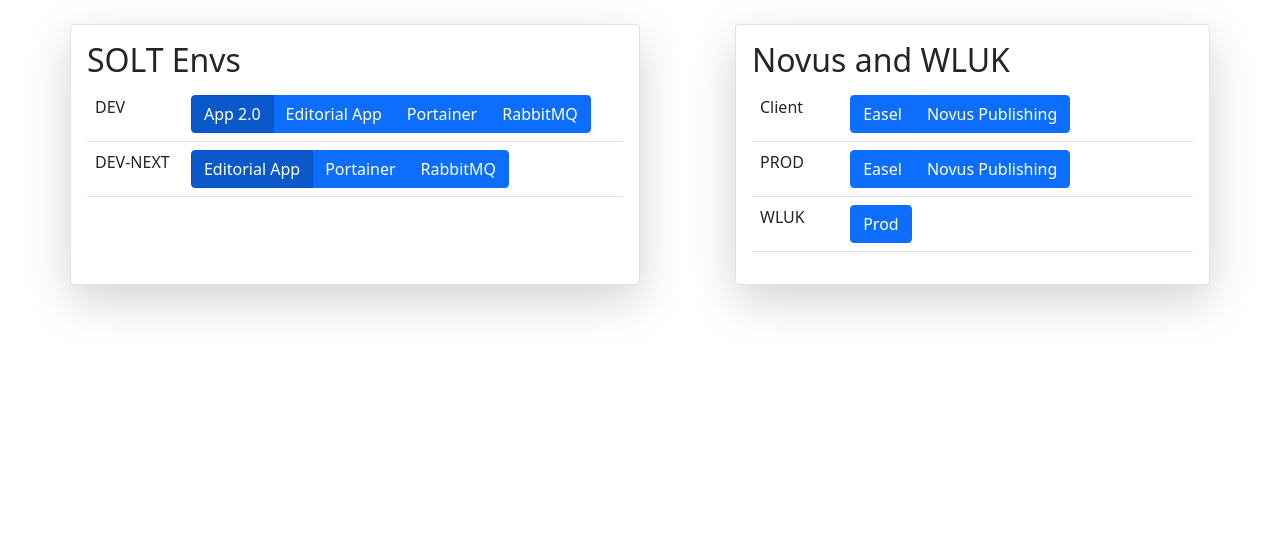
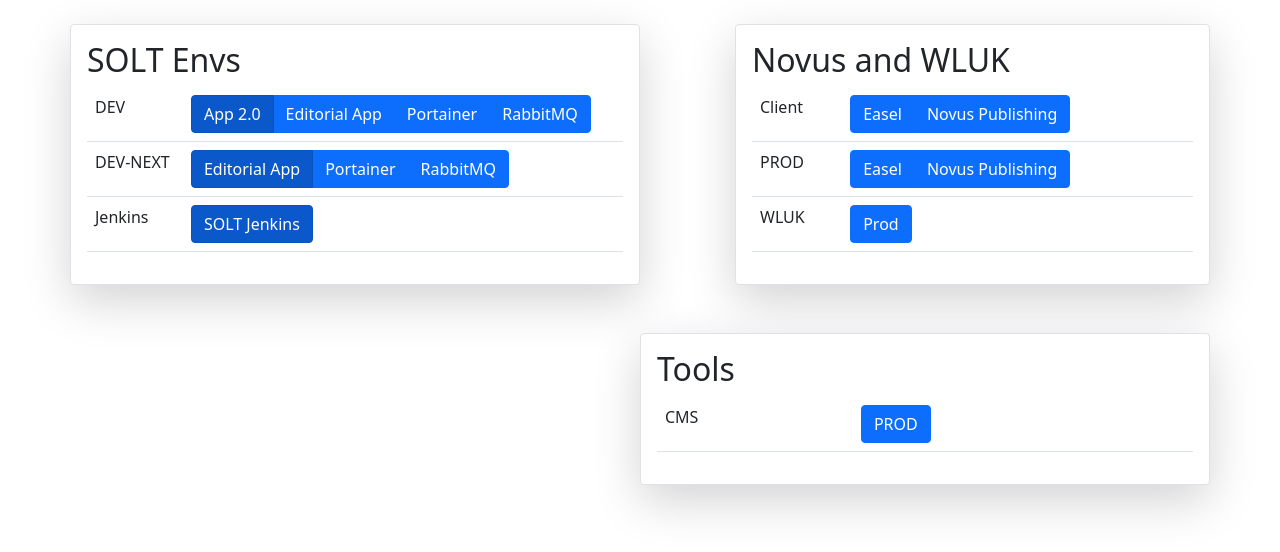
Before and after one commit to AleksandrBarminTR/solt-starter, a plain HTML site: page index.html in a window 1280 px wide. Drawn offline with nearby package versions, Linux system fonts and the light colour scheme.

Commit message:
doc(cms): links to CMS added

```diff
--- a/index.html
+++ b/index.html
@@ -32,9 +32,17 @@
                         <td>DEV-NEXT</td>
                         <td>
                             <div class="btn-group">
-                                <a href="http://solt-next-dev.thomsonreuters.com:8080" class="btn btn-primary active" target="_blank">Editorial App</a>
-                                <a href="http://solt-next-dev.thomsonreuters.com:9000" class="btn btn-primary" target="_blank">Portainer</a>
+                                <a href="http://solt-next-dev.int.thomsonreuters.com:8080" class="btn btn-primary active" target="_blank">Editorial App</a>
+                                <a href="http://solt-next-dev.int.thomsonreuters.com:9000" class="btn btn-primary" target="_blank">Portainer</a>
                                 <a href="http://solt-next-dev.int.thomsonreuters.com:15672" class="btn btn-primary" target="_blank">RabbitMQ</a>
+                            </div>
+                        </td>
+                    </tr>
+                    <tr>
+                        <td>Jenkins</td>
+                        <td>
+                            <div class="btn-group">
+                                <a href="http://solt-jenkins.int.thomsonreuters.com:8080" class="btn btn-primary active" target="_blank">SOLT Jenkins</a>
                             </div>
                         </td>
                     </tr>
@@ -76,6 +84,27 @@
                 </table>
             </div>
         </div>
+
+        <div class="row">
+            <div class="col-sm-5"></div>
+
+            <div class="col-sm-1">&nbsp;</div>
+
+            <div class="col-sm-6 border rounded shadow-lg p-3 mb-5 bg-white">
+                <h2>Tools</h2>
+
+                <table class="table">
+                    <tr>
+                        <td>CMS</td>
+                        <td>
+                            <div class="btn-group">
+                                <a href="http://prod.magellan3.int.westgroup.com:9178/codesMetadataWeb/webapp/cms" class="btn btn-primary" target="_blank">PROD</a>
+                            </div>
+                        </td>
+                    </tr>
+                </table>
+            </div>
+        </div>
     </div>
 
     <script src="https://cdn.jsdelivr.net/npm/bootstrap@5.0.0-beta1/dist/js/bootstrap.bundle.min.js" integrity="sha384-ygbV9kiqUc6oa4msXn9868pTtWMgiQaeYH7/t7LECLbyPA2x65Kgf80OJFdroafW" crossorigin="anonymous"></script>
```
